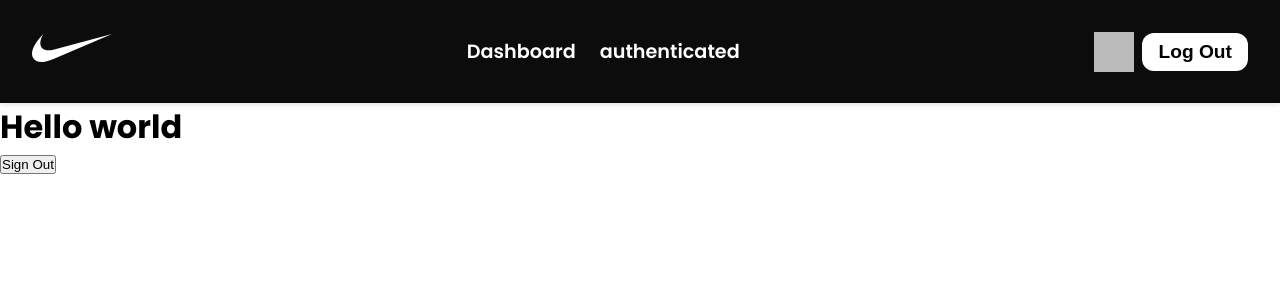
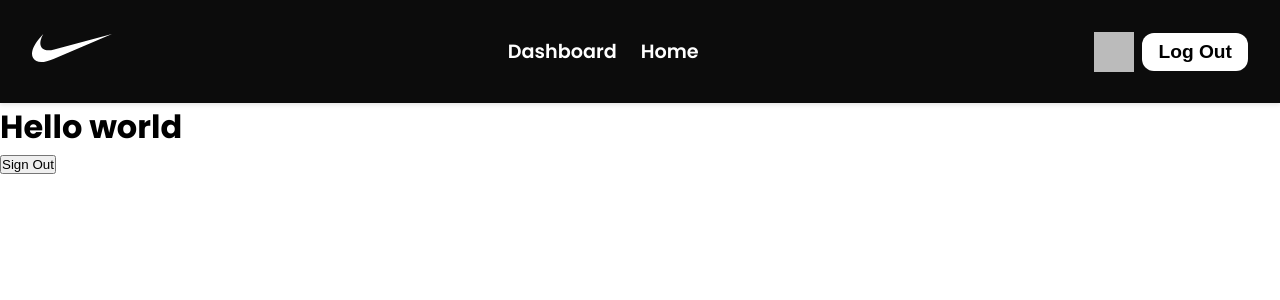
Before and after one commit to Attta-pangestu/nike_store_clone_nextjs, a Next.js app: page / in a window 1280 px wide. Shown: the top 300 px of the page. Built offline with nearby package versions, Linux system fonts and the light colour scheme; no server answers; sample sign-in values are in the browser's storage.

Commit message:
fix: navbar session problem

```diff
--- a/src/components/fragments/Navbar/index.tsx
+++ b/src/components/fragments/Navbar/index.tsx
@@ -1,10 +1,12 @@
-import React, { useEffect } from "react";
+import React from "react";
 import style from "./index.module.scss";
 import Link from "next/link";
 import { SiNike } from "react-icons/si";
 import Image from "next/image";
-import { signOut, useSession } from "next-auth/react";
+import { getSession, signOut, useSession } from "next-auth/react";
 import { useRouter } from "next/router";
+import { GetServerSideProps } from "next";
+import { Session } from "next-auth";
 
 type UserPropTypes = {
   name: string;
@@ -13,11 +15,11 @@ type UserPropTypes = {
   role: string;
 };
 
-const Navbar = () => {
-  const { data: session, status } = useSession();
+const Navbar = (props: any) => {
+  const { session } = props;
   const user = session?.user as UserPropTypes;
+  console.log(session);
   const { push } = useRouter();
-  console.log(session, status);
 
   const userExistComp = () => {
     return (
@@ -33,16 +35,6 @@ const Navbar = () => {
     );
   };
 
-  useEffect(() => {
-    console.log(status, user);
-
-    if (status !== "authenticated") {
-      // Redirect logic here
-      push("/auth/login");
-    }
-    // eslint-disable-next-line react-hooks/exhaustive-deps
-  }, [status, user]);
-
   return (
     <div className={style.navbar}>
       <Link href="/">
@@ -50,11 +42,11 @@ const Navbar = () => {
       </Link>
       <nav className={style.navbar_menu}>
         <Link href="/admin">Dashboard</Link>
-        <Link href="/">{status}</Link>
+        <Link href="/">Home</Link>
       </nav>
 
       <div className={style.navbar_auth}>
-        <>{userExistComp()}</>
+        {user ? userExistComp() : <Link href="/auth/login">Login</Link>}
       </div>
     </div>
   );
--- a/src/pages/_app.tsx
+++ b/src/pages/_app.tsx
@@ -3,8 +3,9 @@ import type { AppProps } from "next/app";
 import { Poppins } from "next/font/google";
 import { SessionProvider } from "next-auth/react";
 import Navbar from "@/components/fragments/Navbar";
+import SessionCheck from "@/services/checkSession";
+import Head from "next/head";
 import { useRouter } from "next/router";
-import Head from "next/head";
 const poppins = Poppins({
   subsets: ["latin"],
   weight: ["100", "200", "300", "400", "500", "600", "700", "800", "900"],
@@ -16,14 +17,15 @@ export default function App({
   Component,
   pageProps: { session, ...pageProps },
 }: AppProps) {
-  const { pathname } = useRouter();
-
+  const pathname = useRouter().pathname.split("/")[1];
   return (
     <SessionProvider session={session}>
       <main className={poppins.className}>
-        {!disableNavbarPath.includes(pathname.split("/")[1]) ? (
-          <Navbar />
-        ) : null}
+        {!disableNavbarPath.includes(pathname) && (
+          <SessionCheck>
+            <Navbar session={session} />
+          </SessionCheck>
+        )}
         <Component {...pageProps} />
       </main>
     </SessionProvider>
--- /dev/null
+++ b/src/services/checkSession/index.tsx
@@ -0,0 +1,20 @@
+// Create a new component for the session check and redirection logic
+import { useEffect } from "react";
+import { useSession } from "next-auth/react";
+import { useRouter } from "next/router";
+
+const SessionCheck = ({ children }: { children: React.ReactNode }) => {
+  const { data: session } = useSession();
+  const router = useRouter();
+
+  useEffect(() => {
+    if (!session) {
+      router.push("/auth/login");
+    }
+    // eslint-disable-next-line react-hooks/exhaustive-deps
+  }, [session]);
+
+  return children;
+};
+
+export default SessionCheck;
```
Also changed, not shown: src/pages/admin/index.tsx (+16 -1 lines).
